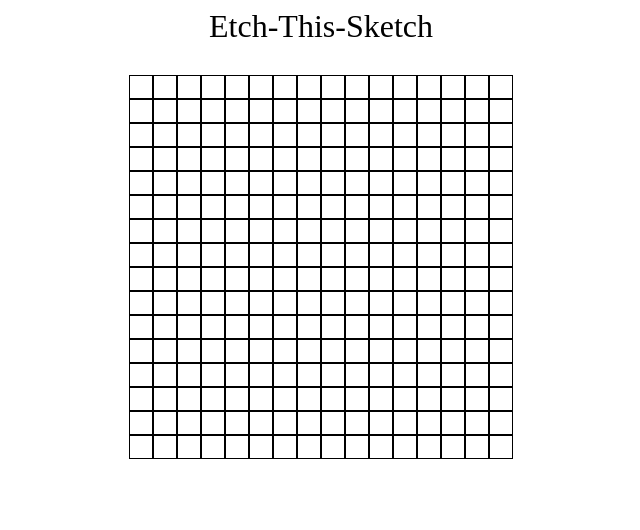
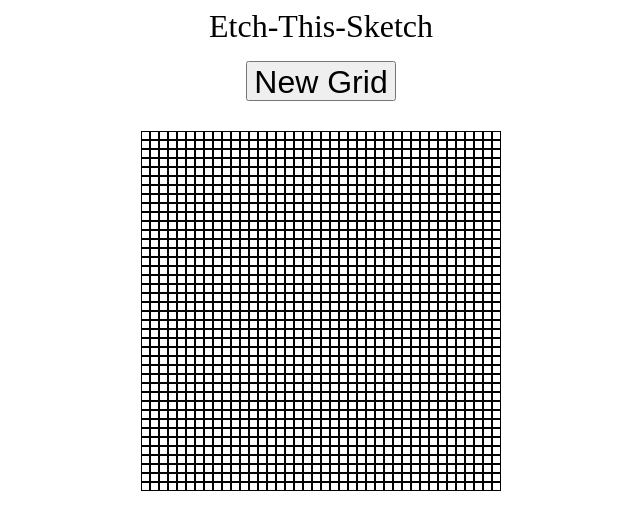
Before and after one commit to SamDevelopsCode/Etch-A-Sketch, a plain HTML site: page index.html in a window 1280 px wide. Shown: the whole page, without its empty margins (319-959 px from the left). Drawn offline with Linux system fonts and the light colour scheme.

Commit message:
Added ability to create custom grid size and reset current grid

```diff
--- a/css/style.css
+++ b/css/style.css
@@ -5,9 +5,25 @@
     text-align: center;
 }
 
-#container
+button
+{
+    width: 150px;
+    height: 40px;
+    content: "New Grid";
+    font-size: 32px;
+    margin-top: 16px;
+}
+
+#grid-container
 {
     margin-top: 30px;
+}
+
+.header-container
+{
+    display: flex;
+    flex-direction: column;
+    align-items: center;
 }
 
 .grid-element
@@ -16,8 +32,8 @@
     border: 1px;
     border-style: solid;
     padding: 1px;
-    width: 20px;
-    height: 20px;
+    width: 5px;
+    height: 5px;
 }
 
 .row-container
--- a/index.html
+++ b/index.html
@@ -10,8 +10,10 @@
 </head>
 
 <body>
+    <div class="header-container">
     <div class="title">Etch-This-Sketch</div>
-    <div id="container"></div>
+    </div>
+    <div id="grid-container"></div>
 </body>
 
 </html>
--- a/js/javascript.js
+++ b/js/javascript.js
@@ -1,12 +1,14 @@
-const gridContainer = document.getElementById("container");
+const headerContainer = document.querySelector(".header-container");
+const gridContainer = document.getElementById("grid-container");
+
+let squareGridsPerSide = 40;
 
 
-
-function createGrids()
+function createGrid()
 {
-    for (let i = 0; i < 256; i++)
+    for (let i = 0; i < Math.pow(squareGridsPerSide, 2); i++)
     {
-        if ((i % 16) == 0)
+        if ((i % squareGridsPerSide) == 0)
         {
             var rowContainer = document.createElement("div");
             rowContainer.classList.add("row-container");
@@ -17,7 +19,9 @@ function createGrids()
         div.classList.add("grid-element");
         rowContainer.appendChild(div);
     }
+    assignEventsToGridElements();
 }
+
 
 function assignEventsToGridElements()
 {
@@ -28,10 +32,35 @@ function assignEventsToGridElements()
             gridElement.classList.add("change-background-color");
         });
     });
-
-    // we use the .forEach method to iterate through each
-
 }
 
-createGrids();
-assignEventsToGridElements();
+
+function createNewGrid()
+{
+    createGrid();
+
+    var button = document.createElement("button");
+    button.textContent = "New Grid";
+    headerContainer.appendChild(button);
+    button.addEventListener("click", () =>
+    {
+    squareGridsPerSide = prompt("Enter the number of squares per side", "16");
+    if (squareGridsPerSide > 100)
+    {
+        squareGridsPerSide = 100;
+    }
+    resetGridToDefault();
+    createGrid();
+    })
+}
+
+
+function resetGridToDefault()
+{
+    while (gridContainer.firstChild)
+    {
+        gridContainer.removeChild(gridContainer.lastChild);
+    }
+}
+
+createNewGrid();
```
